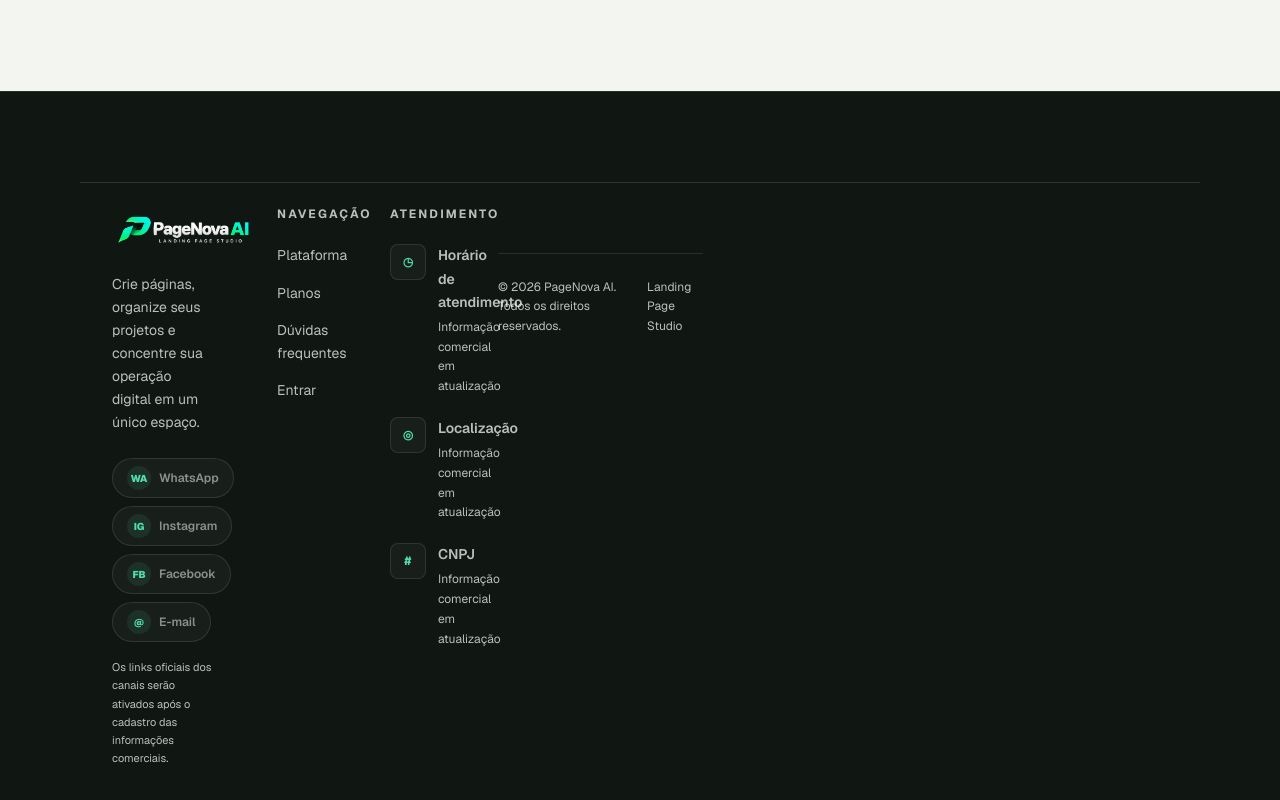
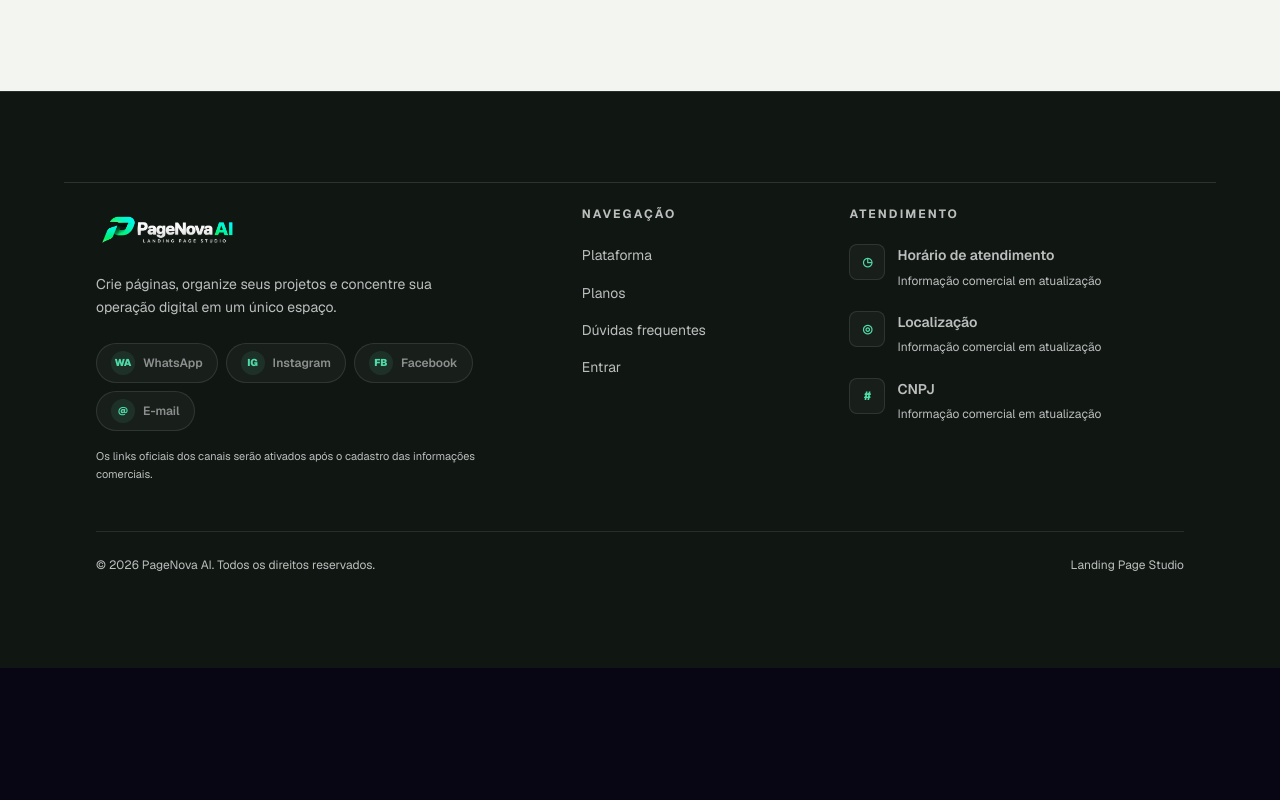
Before and after one commit to dramaflix2026-stack/pagenova-ai, a Next.js app in the folder frontend/: page / in a window 1280 px wide. Shown: the part 5413-6213 px from the top of the page. After the commit the page ends 6081 px from the top, so only its background shows below. Built offline with nearby package versions, Linux system fonts and the light colour scheme.

Commit message:
Fix landing footer global style collision

```diff
--- a/frontend/src/app/globals.css
+++ b/frontend/src/app/globals.css
@@ -1540,3 +1540,25 @@ textarea,
 select {
   font-family: "Poppins", sans-serif;
 }
+
+/* PAGENOVA LANDING FOOTER ISOLATION
+   O footer institucional da landing possui estrutura própria.
+   Estas regras impedem que os estilos globais legados de footer
+   transformem seu container externo em uma grade de quatro colunas. */
+body footer.pn-landing-footer > div:first-child {
+  display: block !important;
+  width: 100% !important;
+  max-width: 1280px !important;
+  margin-left: auto !important;
+  margin-right: auto !important;
+  grid-template-columns: none !important;
+}
+
+@media (max-width: 820px) {
+  body footer.pn-landing-footer > div:first-child {
+    display: block !important;
+    width: 100% !important;
+    max-width: 1280px !important;
+    grid-template-columns: none !important;
+  }
+}
--- a/frontend/src/app/page.tsx
+++ b/frontend/src/app/page.tsx
@@ -451,7 +451,7 @@ export default function Home() {
         </div>
       </section>
 
-      <footer className="border-t border-white/10 bg-[#0b1511] text-white">
+      <footer className="pn-landing-footer border-t border-white/10 bg-[#0b1511] text-white">
   <div className="mx-auto w-full max-w-7xl px-5 py-12 md:px-8 lg:py-16">
 
     <div className="grid gap-10 md:grid-cols-2 lg:grid-cols-[1.45fr_.7fr_1.15fr] lg:gap-16">
```
